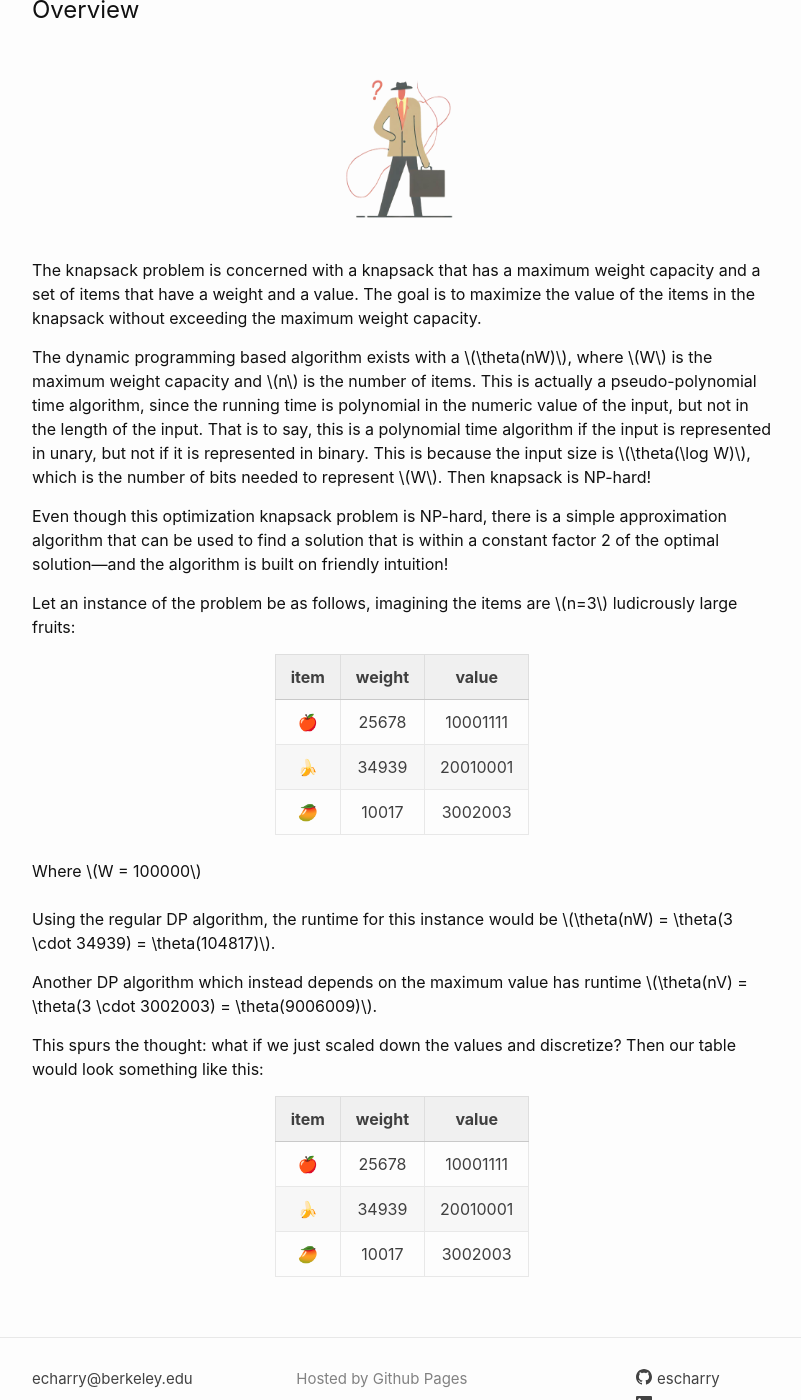
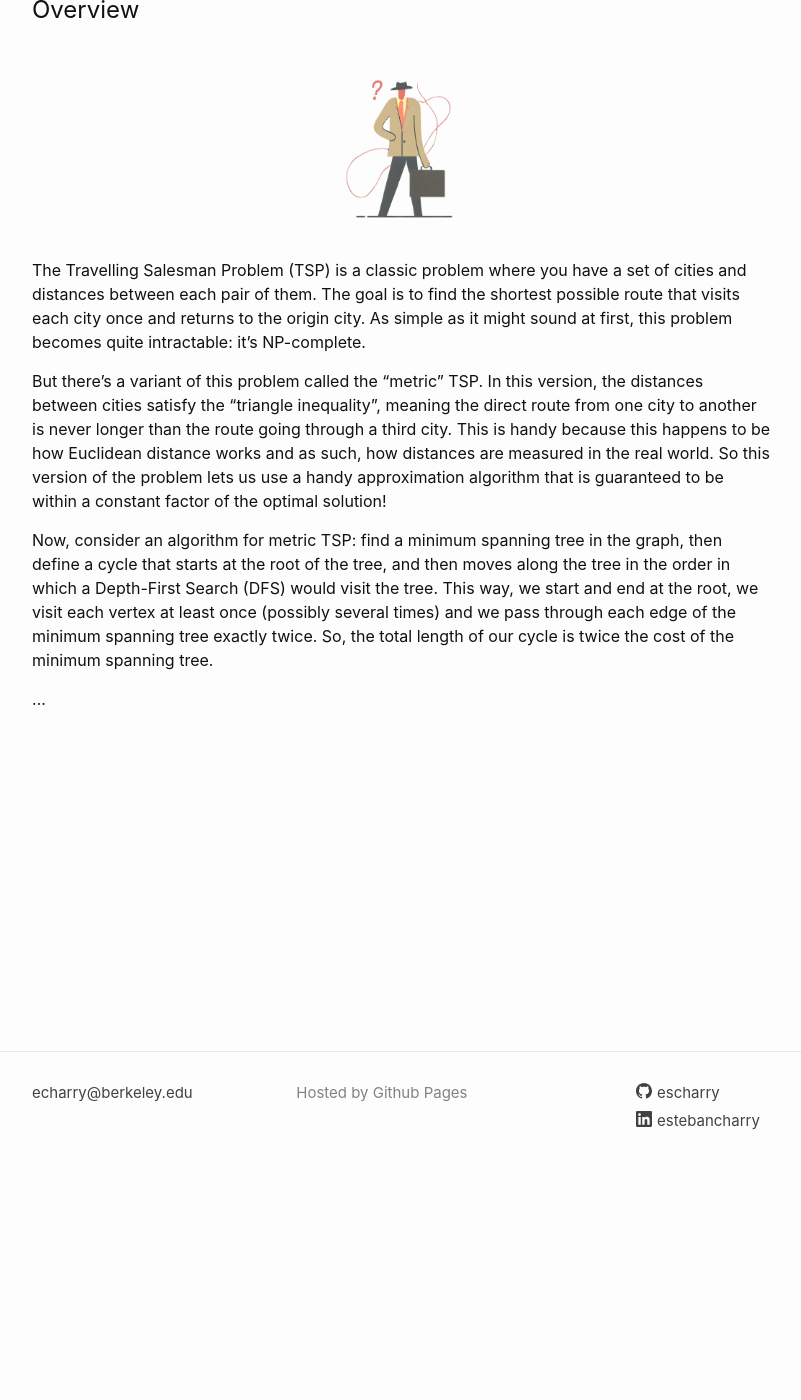
Before and after one commit to escharry/escharry.github.io, a Jekyll site: the page built from _posts/2023-04-24-metricTSP.md, in a window 1280 px wide and 1400 px high, scrolled down 208 px. Shown: the whole window, without its empty margins (238-1039 px from the left). Built offline with Jekyll 4.4.1, drawn with Linux system fonts in a browser that asks for light colours.

Commit message:
Added posts

```diff
--- a/_posts/2023-04-24-metricTSP.md
+++ b/_posts/2023-04-24-metricTSP.md
@@ -25,74 +25,10 @@ th, td {
   margin-left: auto;
   margin-right: auto;" />
 
-The knapsack problem is concerned with a knapsack that has a maximum weight capacity and a set of items that have a weight and a value. The goal is to maximize the value of the items in the knapsack without exceeding the maximum weight capacity.
+The Travelling Salesman Problem (TSP) is a classic problem where you have a set of cities and distances between each pair of them. The goal is to find the shortest possible route that visits each city once and returns to the origin city. As simple as it might sound at first, this problem becomes quite intractable: it's NP-complete.
 
-The dynamic programming based algorithm exists with a $$\theta(nW)$$, where $$W$$ is the maximum weight capacity and $$n$$ is the number of items. This is actually a pseudo-polynomial time algorithm, since the running time is polynomial in the numeric value of the input, but not in the length of the input. That is to say, this is a polynomial time algorithm if the input is represented in unary, but not if it is represented in binary. This is because the input size is $$\theta(\log W)$$, which is the number of bits needed to represent $$W$$. Then knapsack is NP-hard!
+But there’s a variant of this problem called the "metric" TSP. In this version, the distances between cities satisfy the “triangle inequality”, meaning the direct route from one city to another is never longer than the route going through a third city. This is handy because this happens to be how Euclidean distance works and as such, how distances are measured in the real world. So this version of the problem lets us use a handy approximation algorithm that is guaranteed to be within a constant factor of the optimal solution!
 
-Even though this optimization knapsack problem is NP-hard, there is a simple approximation algorithm that can be used to find a solution that is within a constant factor 2 of the optimal solution---and the algorithm is built on friendly intuition!
+Now, consider an algorithm for metric TSP: find a minimum spanning tree in the graph, then define a cycle that starts at the root of the tree, and then moves along the tree in the order in which a Depth-First Search (DFS) would visit the tree. This way, we start and end at the root, we visit each vertex at least once (possibly several times) and we pass through each edge of the minimum spanning tree exactly twice. So, the total length of our cycle is twice the cost of the minimum spanning tree.
 
-Let an instance of the problem be as follows, imagining the items are $$n=3$$   ludicrously large fruits:
-
-
-<table style="margin: 0 auto;">
-  <thead>
-    <tr>
-      <th>item</th>
-      <th>weight</th>
-      <th>value</th>
-    </tr>
-  </thead>
-  <tbody>
-    <tr>
-      <td style="text-align: center; vertical-align: middle;">🍎</td>
-      <td style="text-align: center;">25678</td>
-      <td style="text-align: center;">10001111</td>
-    </tr>
-    <tr>
-      <td style="text-align: center; vertical-align: middle;">🍌</td>
-      <td style="text-align: center;">34939</td>
-      <td style="text-align: center;">20010001</td>
-    </tr>
-    <tr>
-      <td style="text-align: center; vertical-align: middle;">🥭</td>
-      <td style="text-align: center;">10017</td>
-      <td style="text-align: center;">3002003</td>
-    </tr>
-  </tbody>
-</table>
-\
-Where $$W = 100000$$
-\
-\
-Using the regular DP algorithm, the runtime for this instance would be $$\theta(nW) = \theta(3 \cdot 34939) = \theta(104817)$$.
-
-Another DP algorithm which instead depends on the maximum value has runtime $$\theta(nV) = \theta(3 \cdot 3002003) = \theta(9006009)$$.
-
-This spurs the thought: what if we just scaled down the values and discretize? Then our table would look something like this:
-
-<table style="margin: 0 auto;">
-  <thead>
-    <tr>
-      <th>item</th>
-      <th>weight</th>
-      <th>value</th>
-    </tr>
-  </thead>
-  <tbody>
-    <tr>
-      <td style="text-align: center; vertical-align: middle;">🍎</td>
-      <td style="text-align: center;">25678</td>
-      <td style="text-align: center;">10001111</td>
-    </tr>
-    <tr>
-      <td style="text-align: center; vertical-align: middle;">🍌</td>
-      <td style="text-align: center;">34939</td>
-      <td style="text-align: center;">20010001</td>
-    </tr>
-    <tr>
-      <td style="text-align: center; vertical-align: middle;">🥭</td>
-      <td style="text-align: center;">10017</td>
-      <td style="text-align: center;">3002003</td>
-    </tr>
-  </tbody>
-</table>
+...
```
Also changed, not shown: _includes/head.html (+14 -0 lines), _posts/2022-11-17-welcome-to-jekyll.markdown (deleted, +0 -29 lines), _posts/2023-03-14-fft.md (+2 -71 lines), _posts/2023-05-09-knapsack.md (+36 -41 lines), _posts/2023-10-27-editdistance.md (added, +32 -0 lines), posts.md (+2 -2 lines), assets/posts/editdist.png (added), 4 other files.
